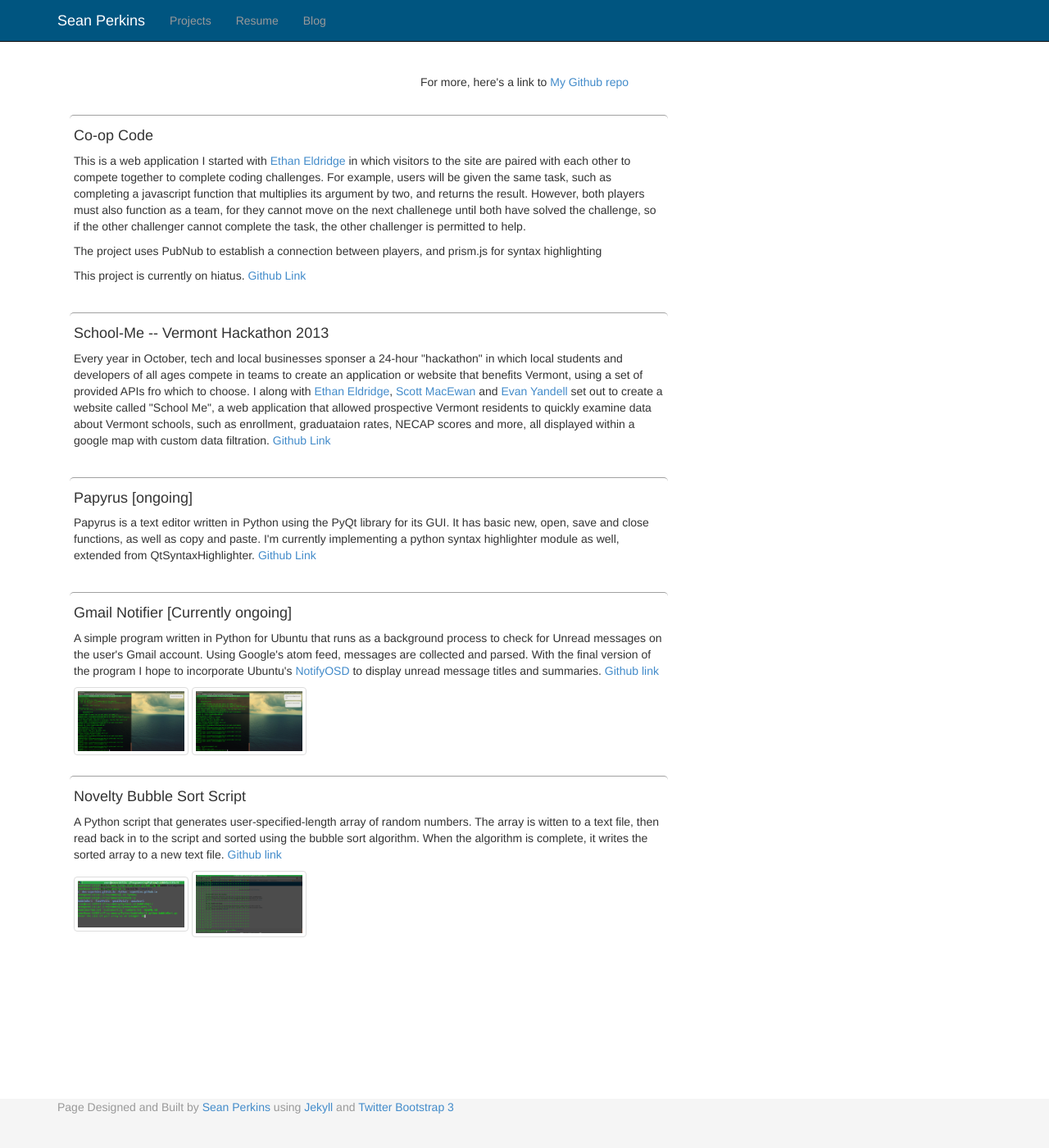
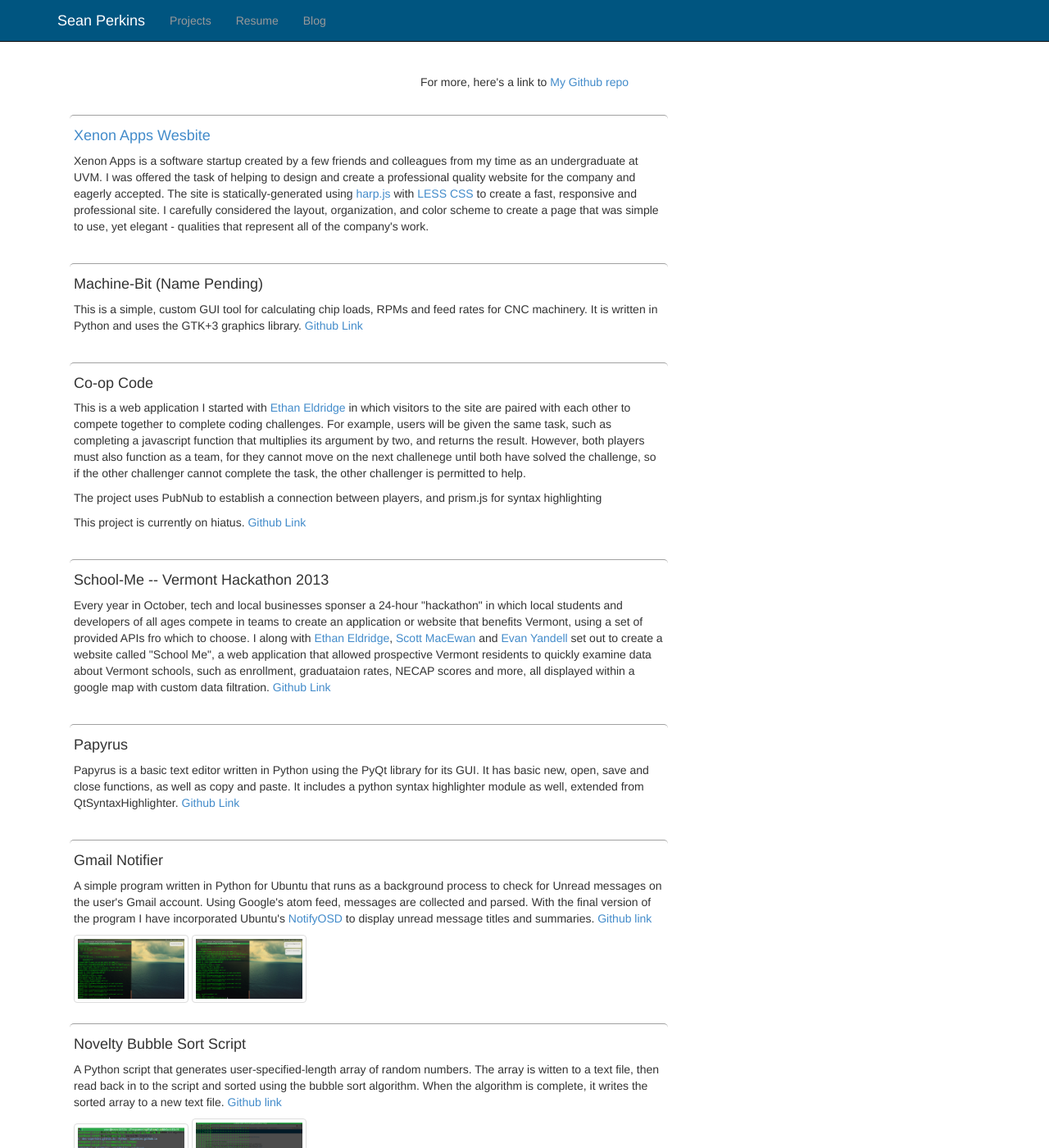
Before and after one commit to scperkins/scperkins.github.io, a Jekyll site: the page built from projects.html, in a window 1280 px wide and 1400 px high. Shown: the whole window at 82% size. Built offline with Jekyll 4.4.1, drawn with Linux system fonts in a browser that asks for light colours.

Commit message:
added newer projects to the page since it hasnt been updated in a whie

```diff
--- a/projects.html
+++ b/projects.html
@@ -5,34 +5,44 @@ layout: default
 <div id="wrap">
 	<div class="container">
 		<div class="home-content">
-			<p>For more, here's a link to <a href="https://github.com/scperkins?tab=repositories">My Github repo</a></p>
+			<p>For more, here's a link to <a href="https://github.com/scperkins?tab=repositories" target="_blank">My Github repo</a></p>
 		</div>
 		<div class="col-md-8">
 
 			<div class='project'>
+				<h4><a href="http://apps.xenonapps.com" target="_blank">Xenon Apps Wesbite</a></h4>
+				<p>Xenon Apps is a software startup created by a few friends and colleagues from my time as an undergraduate at UVM. I was offered the task of helping to design and create a professional quality website for the company and eagerly accepted. The site is statically-generated using <a href="http://harpjs.com" target="_blank">harp.js</a> with <a href="http://lesscss.org" target="_blank">LESS CSS</a> to create a fast, responsive and professional site. I carefully considered the layout, organization, and color scheme to create a page that was simple to use, yet elegant - qualities that represent all of the company's work.</p>
+			</div>
+
+			<div class='project'>
+				<h4>Machine-Bit (Name Pending)</h4>
+				<p>This is a simple, custom GUI tool for calculating chip loads, RPMs and feed rates for CNC machinery. It is written in Python and uses the GTK+3 graphics library. <a href="https://github.com/scperkins/Machine-Bit" target="_blank">Github Link</a></p>
+			</div>
+
+			<div class='project'>
 				<h4>Co-op Code</h4>
-				<p>This is a web application I started with <a href="ejehardenberg.github.io">Ethan Eldridge</a> in which visitors to the site are paired with each other to compete together to complete coding challenges. For example, users will be given the same task, such as completing a javascript function that multiplies its argument by two, and returns the result. However, both players must also function as a team, for they cannot move on the next challenege until both have solved the challenge, so if the other challenger cannot complete the task, the other challenger is permitted to help.</p>
+				<p>This is a web application I started with <a href="ejehardenberg.github.io" target="_blank">Ethan Eldridge</a> in which visitors to the site are paired with each other to compete together to complete coding challenges. For example, users will be given the same task, such as completing a javascript function that multiplies its argument by two, and returns the result. However, both players must also function as a team, for they cannot move on the next challenege until both have solved the challenge, so if the other challenger cannot complete the task, the other challenger is permitted to help.</p>
 
 				<p>The project uses PubNub to establish a connection between players, and prism.js for syntax highlighting </p>
 
-				<p>This project is currently on hiatus. <a href="https://github.com/EJEHardenberg/coop-code">Github Link</a></p>
+				<p>This project is currently on hiatus. <a href="https://github.com/EJEHardenberg/coop-code" target="_blank">Github Link</a></p>
 			</div>
 
 			<div class='project'>
 				<h4>School-Me -- Vermont Hackathon 2013</h4>
 				<p>Every year in October, tech and local businesses sponser a 24-hour "hackathon" in which local students and developers of all ages compete in teams to create an application
-					or website that benefits Vermont, using a set of provided APIs fro which to choose. I along with <a href="https://github.com">Ethan Eldridge</a>, <a href="https://github.com/smacewan101">Scott MacEwan</a> and <a href="https://github.com/primehunter326">Evan Yandell</a> set out to create a website called "School Me", a web application that allowed prospective Vermont residents to quickly examine data about Vermont schools, such as enrollment, graduataion rates, NECAP scores and more, all displayed within a google map with custom data filtration. <a href="https://github.com/smacewan101/School-Me">Github Link</a>
+					or website that benefits Vermont, using a set of provided APIs fro which to choose. I along with <a href="https://github.com">Ethan Eldridge</a>, <a href="https://github.com/smacewan101" target="_blank">Scott MacEwan</a> and <a href="https://github.com/primehunter326" target="_blank">Evan Yandell</a> set out to create a website called "School Me", a web application that allowed prospective Vermont residents to quickly examine data about Vermont schools, such as enrollment, graduataion rates, NECAP scores and more, all displayed within a google map with custom data filtration. <a href="https://github.com/smacewan101/School-Me" target="_blank">Github Link</a>
 				</p>
 			</div>
 
 			<div class='project'>
-				<h4>Papyrus [ongoing]</h4>
-				<p>Papyrus is a text editor written in Python using the PyQt library for its GUI. It has basic new, open, save and close functions, as well as copy and paste. I'm currently implementing a python syntax highlighter module as well, extended from QtSyntaxHighlighter. <a href="http://github.com/scperkins/Papyrus">Github Link</a></p>
+				<h4>Papyrus</h4>
+				<p>Papyrus is a basic text editor written in Python using the PyQt library for its GUI. It has basic new, open, save and close functions, as well as copy and paste. It includes a python syntax highlighter module as well, extended from QtSyntaxHighlighter. <a href="http://github.com/scperkins/Papyrus" target="_blank">Github Link</a></p>
 			</div>
 
 			<div class='project'>
-				<h4>Gmail Notifier [Currently ongoing]</h4>
-				<p>A simple program written in Python for Ubuntu that runs as a background process to check for Unread messages on the user's Gmail account. Using Google's atom feed, messages are collected and parsed. With the final version of the program I hope to incorporate Ubuntu's <a href="https://wiki.ubuntu.com/NotifyOSD">NotifyOSD</a> to display unread message titles and summaries. <a href="http://github.com/scperkins/gmail-Notify">Github link</a></p>
+				<h4>Gmail Notifier</h4>
+				<p>A simple program written in Python for Ubuntu that runs as a background process to check for Unread messages on the user's Gmail account. Using Google's atom feed, messages are collected and parsed. With the final version of the program I have incorporated Ubuntu's <a href="https://wiki.ubuntu.com/NotifyOSD" target="_blank">NotifyOSD</a> to display unread message titles and summaries. <a href="http://github.com/scperkins/gmail-Notify">Github link</a></p>
 
 				<a data-toggle="modal" href="#myModal3"><img src="/pics/noMail.png" class="img-thumbnail" height="140" width="140"></a>
 				<a data-toggle="modal" href="#myModal4"><img src="/pics/mail.png" class="img-thumbnail" height="140" width="140"></a>
@@ -76,7 +86,7 @@ layout: default
 
 			<div class='project'>
 				<h4>Novelty Bubble Sort Script</h4>
-				<p>A Python script that generates user-specified-length array of random numbers. The array is witten to a text file, then read back in to the script and sorted using the bubble sort algorithm. When the algorithm is complete, it writes the sorted array to a new text file. <a href="http://github.com/scperkins/bubbleSort">Github link</a></p>
+				<p>A Python script that generates user-specified-length array of random numbers. The array is witten to a text file, then read back in to the script and sorted using the bubble sort algorithm. When the algorithm is complete, it writes the sorted array to a new text file. <a href="http://github.com/scperkins/bubbleSort" target="_blank">Github link</a></p>
 
 				 <!-- image trigger modal -->
 				  <a data-toggle="modal" href="#myModal"><img src="/pics/bubbleSort1.png" class="img-thumbnail" height="140" width="140"></a>
```
